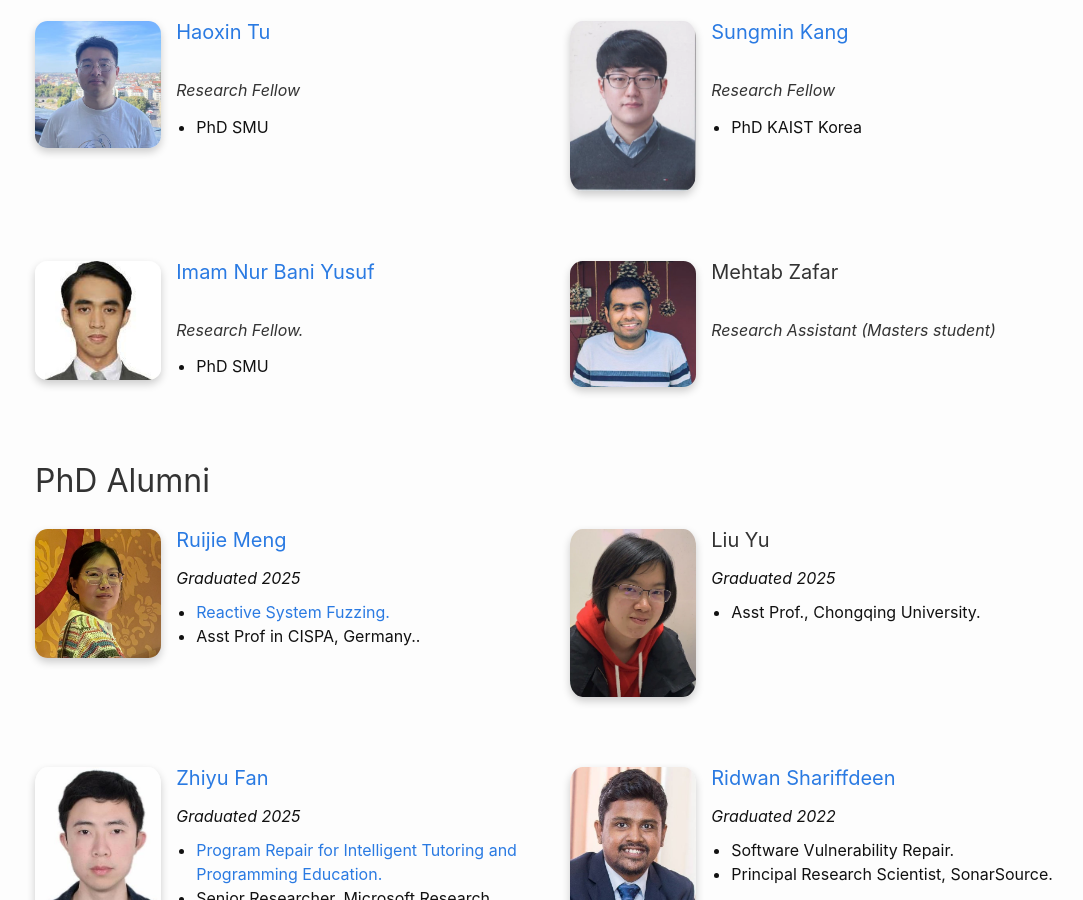
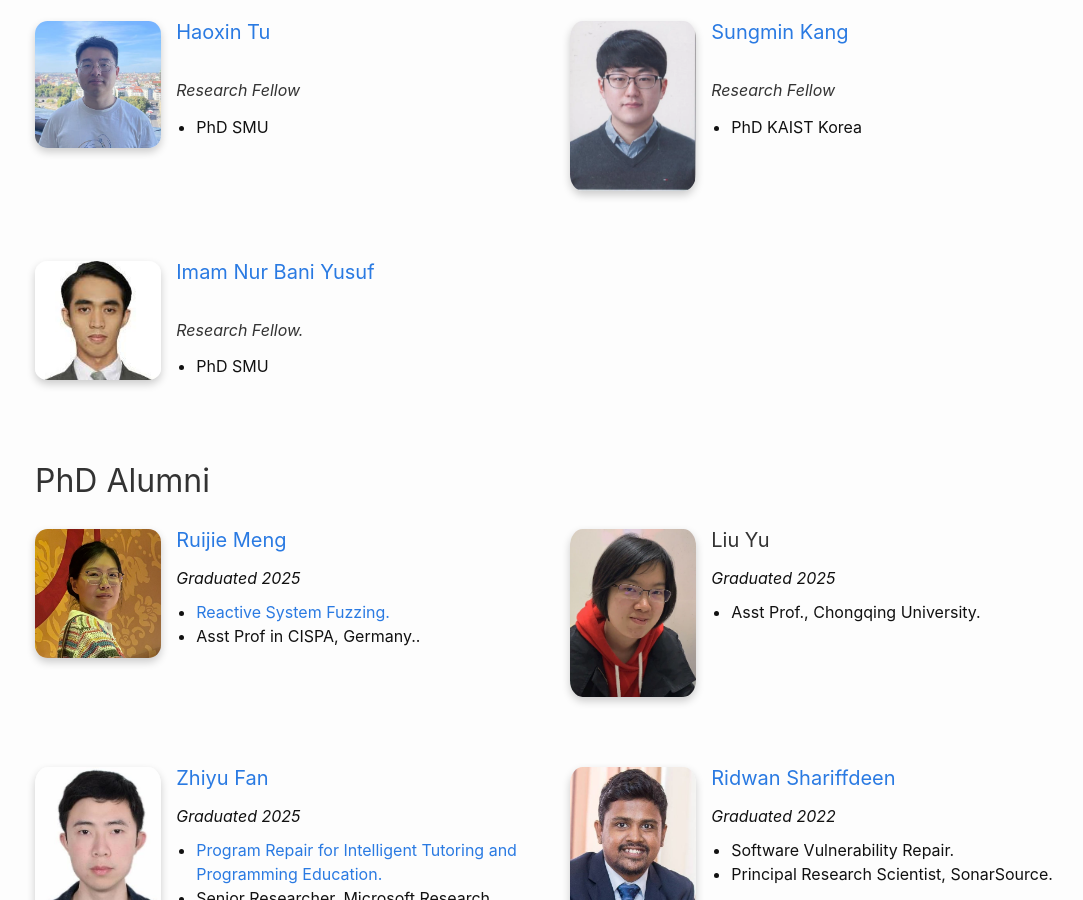
Before and after one commit to nus-tss/nus-tss.github.io, a Jekyll site: the page built from _pages/team.md, in a window 1280 px wide and 900 px high, scrolled down 1966 px. Shown: the whole window, without its empty margins (85-1168 px from the left). Built offline with Jekyll 4.4.1, drawn with Linux system fonts in a browser that asks for light colours; nearby versions of some CDN libraries.

Commit message:
Remove Mehtab Zafar from staff.yml
Removed Mehtab Zafar from the staff list.

```diff
--- a/_data/team/staff.yml
+++ b/_data/team/staff.yml
@@ -31,7 +31,3 @@
   role: Research Fellow.
   info: PhD SMU
   website: https://imamnurby.github.io/
-
-- name: Mehtab Zafar
-  photo: mehtab.jpeg
-  role: Research Assistant (Masters student)
```
